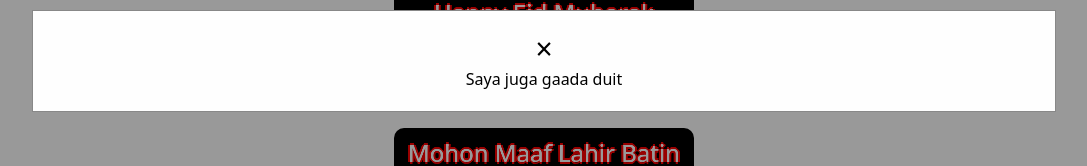
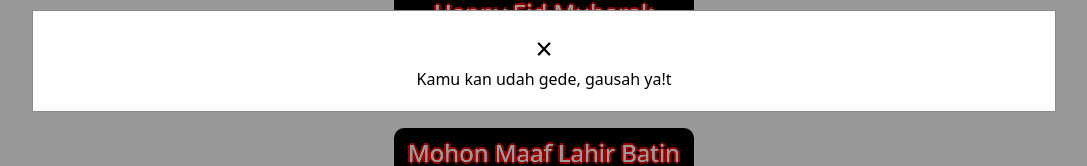
Before and after one commit to Astheria23/idulfitri, a plain HTML site: page index.html in a window 1280 px wide. Both pictures are taken after a click on the button "THR". Shown: the part 182-348 px from the top of the page, without its empty margins (96-1183 px from the left). Drawn offline with nearby package versions, Linux system fonts and the light colour scheme.

Commit message:
Update index.html

```diff
--- a/index.html
+++ b/index.html
@@ -50,7 +50,7 @@
         <!-- Modal content -->
         <div class="modal-content">
             <span class="close text-3xl ">&times;</span>
-            <p>Saya juga gaada duit</p>
+            <p>Kamu kan udah gede, gausah ya!t</p>
         </div>
     </div>
 
```
